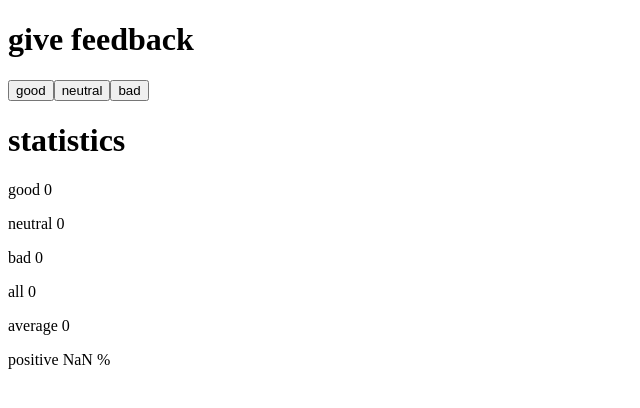
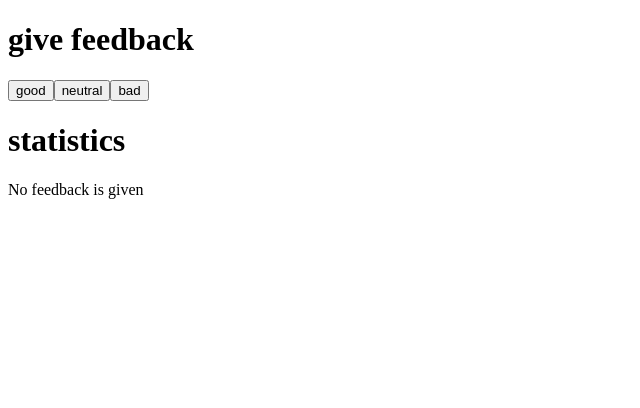
Before and after one commit to Ariful-Haque/fullstackopen, a React (Create React App) app in the folder part1/unicafe/: page / in a window 1280 px wide. Shown: the top 408 px of the page, without its empty margins (0-640 px from the left). Built offline with nearby package versions, Linux system fonts and the light colour scheme.

Commit message:
1.9: unicafe step4

```diff
--- a/part1/unicafe/src/index.js
+++ b/part1/unicafe/src/index.js
@@ -3,9 +3,11 @@ import ReactDOM from 'react-dom'
 
 
 const Statistics = (props) => {
+  if (props.totalFeedback === 0) {
+    return <p>No feedback is given</p>
+  }
   return (
     <>
-    <h1>statistics</h1>
         <p>good {props.good}</p>
         <p>neutral {props.neutral}</p>
         <p>bad {props.bad}</p>
@@ -43,6 +45,7 @@ const App = () => {
       <button onClick={handleGood} >good</button>
       <button onClick={handleNeutral} >neutral</button>
       <button onClick={handleBad} >bad</button>
+      <h1>statistics</h1>
       <Statistics good={good} bad={bad} neutral={neutral}
       totalFeedback={totalFeedback} goodPercentage={goodPercentage} />
     </div>
```
